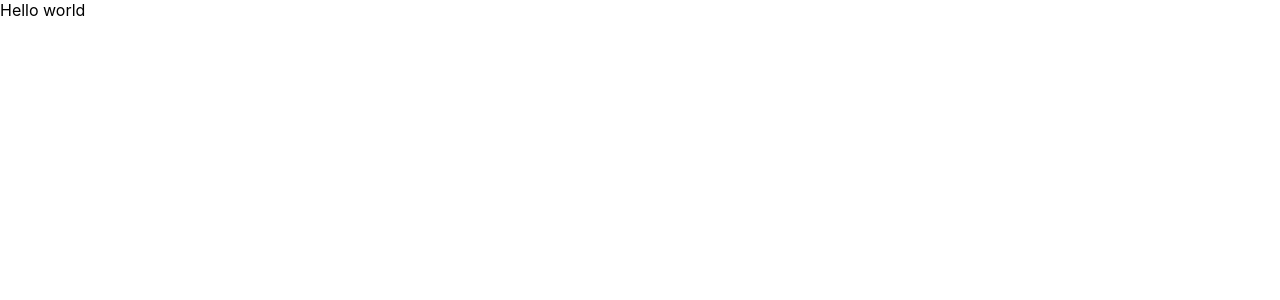
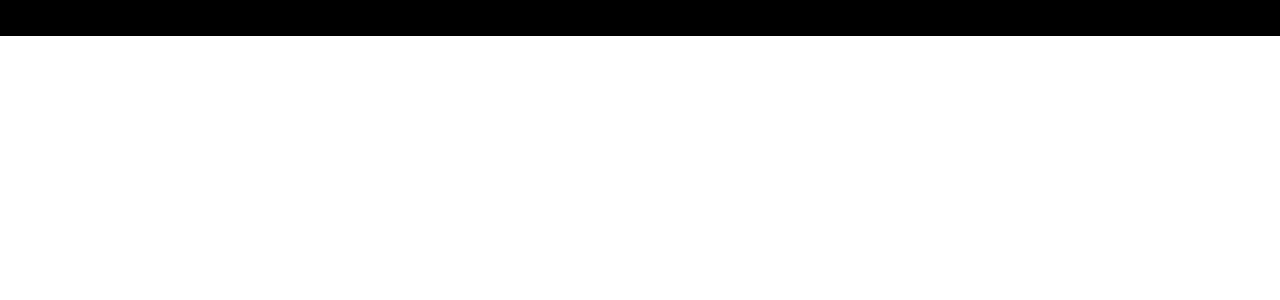
Before and after one commit to iFoxtrot33/youtube-clone, a React (Create React App) app: page /channel/1 in a window 1280 px wide. Shown: the top 300 px of the page. Built offline with nearby package versions, Linux system fonts and the light colour scheme.

Commit message:
Set project structure

```diff
--- a/public/index.html
+++ b/public/index.html
@@ -10,34 +10,20 @@
       content="Web site created using create-react-app"
     />
     <link rel="apple-touch-icon" href="%PUBLIC_URL%/logo192.png" />
-    <!--
-      manifest.json provides metadata used when your web app is installed on a
-      user's mobile device or desktop. See https://developers.google.com/web/fundamentals/web-app-manifest/
-    -->
+
     <link rel="manifest" href="%PUBLIC_URL%/manifest.json" />
-    <!--
-      Notice the use of %PUBLIC_URL% in the tags above.
-      It will be replaced with the URL of the `public` folder during the build.
-      Only files inside the `public` folder can be referenced from the HTML.
+    <link
+      rel="stylesheet"
+      href="https://fonts.googleapis.com/css?family=Roboto:300,400,500,700&display=swap"
+    />
+    <link
+      rel="stylesheet"
+      href="https://fonts.googleapis.com/icon?family=Material+Icons"
+    />
 
-      Unlike "/favicon.ico" or "favicon.ico", "%PUBLIC_URL%/favicon.ico" will
-      work correctly both with client-side routing and a non-root public URL.
-      Learn how to configure a non-root public URL by running `npm run build`.
-    -->
-    <title>React App</title>
+    <title>Sova tube</title>
   </head>
   <body>
-    <noscript>You need to enable JavaScript to run this app.</noscript>
     <div id="root"></div>
-    <!--
-      This HTML file is a template.
-      If you open it directly in the browser, you will see an empty page.
-
-      You can add webfonts, meta tags, or analytics to this file.
-      The build step will place the bundled scripts into the <body> tag.
-
-      To begin the development, run `npm start` or `yarn start`.
-      To create a production bundle, use `npm run build` or `yarn build`.
-    -->
   </body>
 </html>
--- a/src/App.tsx
+++ b/src/App.tsx
@@ -1,8 +1,28 @@
 import React from "react";
+import { BrowserRouter, Routes, Route } from "react-router-dom";
+import { Box } from "@mui/material";
+
+import {
+  Navbar,
+  Feed,
+  VideoDetail,
+  ChannelDetail,
+  SearchFeed,
+} from "./components";
 import "./App.scss";
 
-const App: React.FC = () => {
-  return <div>Hello world</div>;
-};
+const App: React.FC = () => (
+  <BrowserRouter>
+    <Box sx={{ backgroundColor: "#000" }}>
+      <Navbar />
+      <Routes>
+        <Route path="/" element={<Feed />} />
+        <Route path="/video/:id" element={<VideoDetail />} />
+        <Route path="/channel/:id" element={<ChannelDetail />} />
+        <Route path="/Search/:id" element={<SearchFeed />} />
+      </Routes>
+    </Box>
+  </BrowserRouter>
+);
 
 export default App;
--- /dev/null
+++ b/src/components/ChannelDetail.tsx
@@ -0,0 +1,7 @@
+import React from "react";
+
+const ChannelDetail: React.FC = () => {
+  return <div>Feed</div>;
+};
+
+export default ChannelDetail;
--- /dev/null
+++ b/src/components/Feed.tsx
@@ -0,0 +1,7 @@
+import React from "react";
+
+const Feed: React.FC = () => {
+  return <div>Feed</div>;
+};
+
+export default Feed;
--- /dev/null
+++ b/src/components/Navbar.tsx
@@ -0,0 +1,9 @@
+import React from "react";
+import { Link } from "react-router-dom";
+import { Stack } from "@mui/material";
+
+const Navbar: React.FC = () => {
+  return <div>Navbar</div>;
+};
+
+export default Navbar;
--- /dev/null
+++ b/src/components/SearchFeed.tsx
@@ -0,0 +1,7 @@
+import React from "react";
+
+const SearchFeed: React.FC = () => {
+  return <div>SearchFeed</div>;
+};
+
+export default SearchFeed;
--- /dev/null
+++ b/src/components/VideoDetail.tsx
@@ -0,0 +1,7 @@
+import React from "react";
+
+const VideoDetail: React.FC = () => {
+  return <div>VideoDetail</div>;
+};
+
+export default VideoDetail;
--- /dev/null
+++ b/src/components/index.tsx
@@ -0,0 +1,5 @@
+export { default as Navbar } from "./Navbar";
+export { default as Feed } from "./Feed";
+export { default as SearchFeed } from "./SearchFeed";
+export { default as ChannelDetail } from "./ChannelDetail";
+export { default as VideoDetail } from "./VideoDetail";
--- a/src/index.scss
+++ b/src/index.scss
@@ -1,13 +1,88 @@
+html,
 body {
   margin: 0;
-  font-family: -apple-system, BlinkMacSystemFont, 'Segoe UI', 'Roboto', 'Oxygen',
-    'Ubuntu', 'Cantarell', 'Fira Sans', 'Droid Sans', 'Helvetica Neue',
-    sans-serif;
-  -webkit-font-smoothing: antialiased;
-  -moz-osx-font-smoothing: grayscale;
+  padding: 0;
+  box-sizing: border-box;
 }
 
-code {
-  font-family: source-code-pro, Menlo, Monaco, Consolas, 'Courier New',
-    monospace;
+a {
+  text-decoration: none;
+  color: black;
 }
+
+::-webkit-scrollbar {
+  width: 0px;
+  height: 5px;
+}
+
+::-webkit-scrollbar-thumb {
+  background-color: rgb(114, 113, 113);
+  border-radius: 10px;
+  height: 200px;
+}
+
+::-webkit-scrollbar-track {
+  background-color: transparent;
+}
+
+.category-btn:hover {
+  background-color: #fc1503 !important;
+  color: white !important;
+}
+
+.category-btn:hover span {
+  color: white !important;
+}
+
+.react-player {
+  height: 77vh !important;
+  width: 100% !important;
+}
+
+.search-bar {
+  border: none;
+  outline: none;
+  width: 350px;
+}
+
+.category-btn {
+  font-weight: bold !important;
+  text-transform: capitalize;
+  display: flex;
+  align-items: center;
+  justify-content: start;
+  cursor: pointer;
+  background: transparent;
+  outline: none;
+  border: none;
+
+  padding: 7px 15px;
+  margin: 10px 0px;
+  border-radius: 20px;
+  transition: all 0.3s ease;
+}
+
+@media screen and (max-width: 900px) {
+  .category-btn {
+    margin: 10px;
+  }
+}
+
+@media screen and (max-width: 800px) {
+  .copyright {
+    display: none !important;
+  }
+}
+
+@media screen and (max-width: 600px) {
+  .scroll-horizontal {
+    overflow: auto !important;
+  }
+
+  .react-player {
+    height: 45vh !important;
+  }
+  .search-bar {
+    width: 200px;
+  }
+}
--- a/src/index.tsx
+++ b/src/index.tsx
@@ -1,6 +1,7 @@
 import React from "react";
 import ReactDOM from "react-dom/client";
 import "./index.scss";
+
 import App from "./App";
 
 const rootElem = document.getElementById("root");
```
